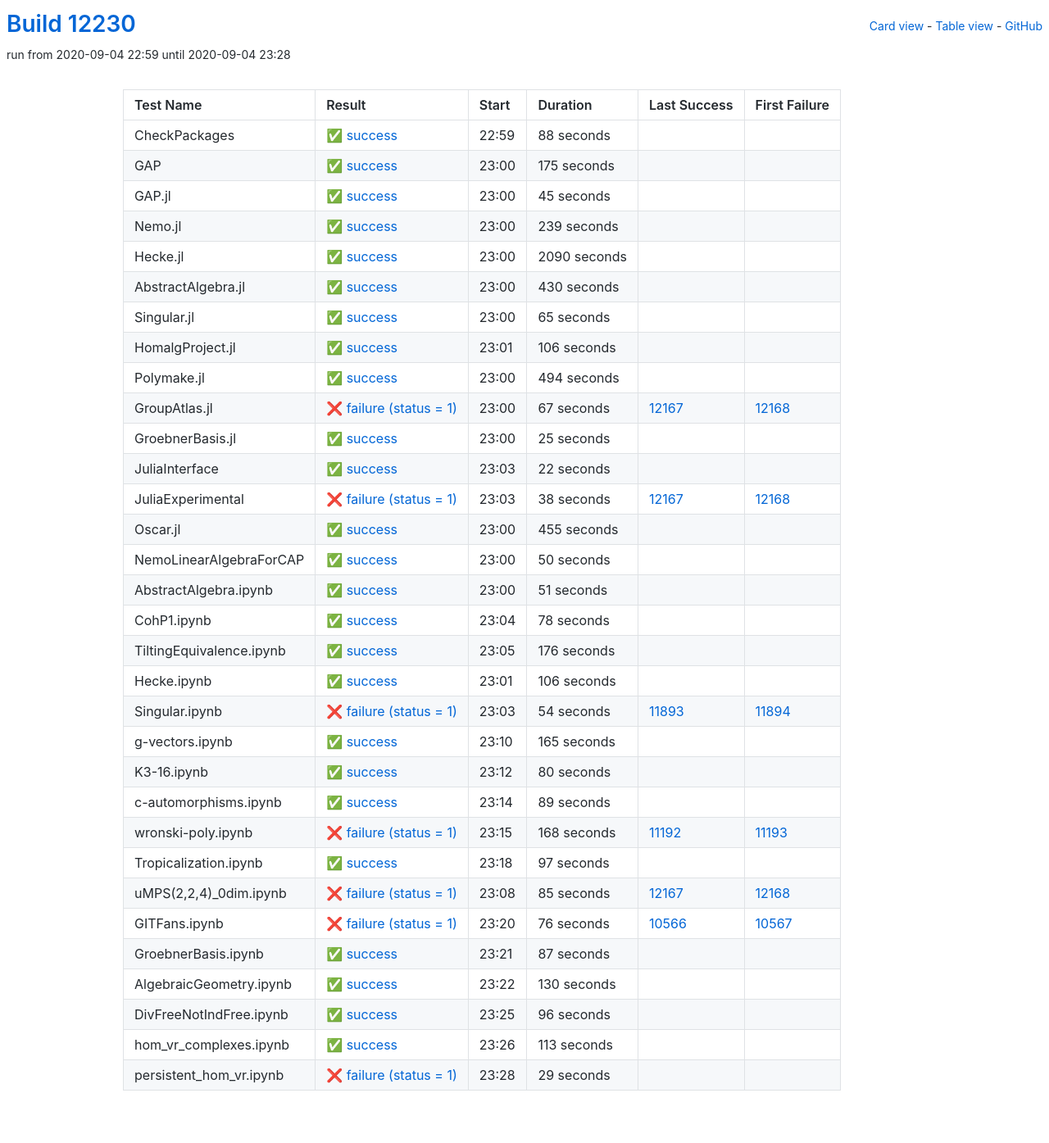
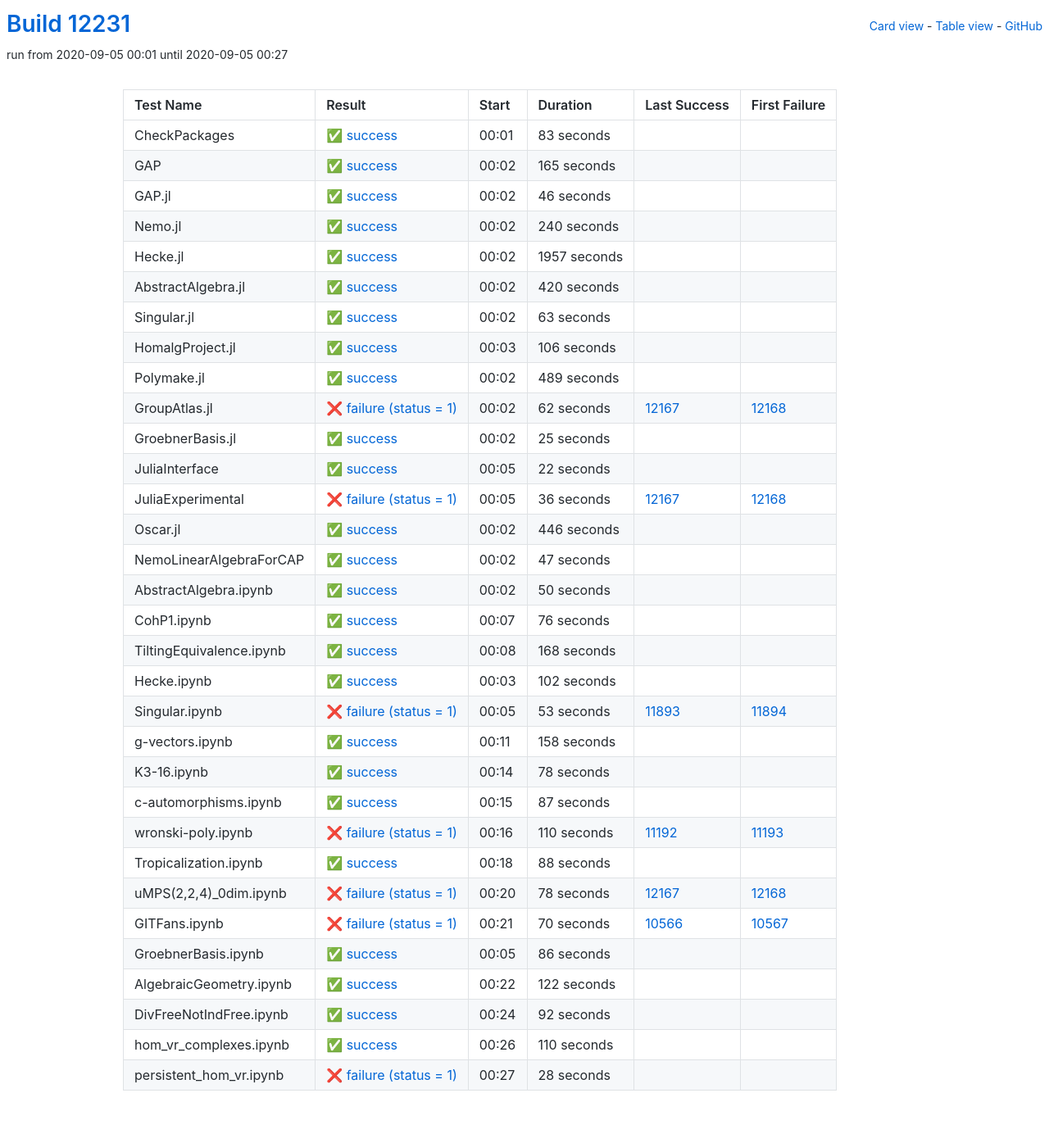
Before and after one commit to oscar-system/oscar-ci-status, a Jekyll site: the page built from table.html, in a window 1280 px wide. Shown: the whole page at 82% size. Built offline with Jekyll 4.4.1, drawn with Linux system fonts in a browser that asks for light colours.

Commit message:
Build #12231

```diff
--- a/_data/ci.yml
+++ b/_data/ci.yml
@@ -1,6 +1,6 @@
 ---
-build: 12230
-build_url: https://oscarci.mathematik.uni-kl.de/job/oscar/12230/
+build: 12231
+build_url: https://oscarci.mathematik.uni-kl.de/job/oscar/12231/
 job: oscar
 organization: oscar-system
 repo: oscar-ci-status
@@ -8,92 +8,92 @@
 tests:
 - name: CheckPackages
   id: checkpackages
-  log: https://oscarci.mathematik.uni-kl.de/job/oscar/12230/artifact/logs/build-12230/CheckPackages.log
-  start: 2020-09-04 22:59
+  log: https://oscarci.mathematik.uni-kl.de/job/oscar/12231/artifact/logs/build-12231/CheckPackages.log
+  start: 2020-09-05 00:01
   success: true
   exitcode: 0
   status: success
-  duration: 88
+  duration: 83
   last_success: false
   last_success_url:
   first_failure: false
   first_failure_url:
 - name: GAP
   id: gap
-  log: https://oscarci.mathematik.uni-kl.de/job/oscar/12230/artifact/logs/build-12230/GAP.log
-  start: 2020-09-04 23:00
+  log: https://oscarci.mathematik.uni-kl.de/job/oscar/12231/artifact/logs/build-12231/GAP.log
+  start: 2020-09-05 00:02
   success: true
   exitcode: 0
   status: success
-  duration: 175
+  duration: 165
   last_success: false
   last_success_url:
   first_failure: false
   first_failure_url:
 - name: GAP.jl
   id: gap-jl
-  log: https://oscarci.mathematik.uni-kl.de/job/oscar/12230/artifact/logs/build-12230/GAP.jl.log
-  start: 2020-09-04 23:00
+  log: https://oscarci.mathematik.uni-kl.de/job/oscar/12231/artifact/logs/build-12231/GAP.jl.log
+  start: 2020-09-05 00:02
   success: true
   exitcode: 0
   status: success
-  duration: 45
+  duration: 46
   last_success: false
   last_success_url:
   first_failure: false
   first_failure_url:
 - name: Nemo.jl
   id: nemo-jl
-  log: https://oscarci.mathematik.uni-kl.de/job/oscar/12230/artifact/logs/build-12230/Nemo.jl.log
-  start: 2020-09-04 23:00
+  log: https://oscarci.mathematik.uni-kl.de/job/oscar/12231/artifact/logs/build-12231/Nemo.jl.log
+  start: 2020-09-05 00:02
   success: true
   exitcode: 0
   status: success
-  duration: 239
+  duration: 240
   last_success: false
   last_success_url:
   first_failure: false
   first_failure_url:
 - name: Hecke.jl
   id: hecke-jl
-  log: https://oscarci.mathematik.uni-kl.de/job/oscar/12230/artifact/logs/build-12230/Hecke.jl.log
-  start: 2020-09-04 23:00
+  log: https://oscarci.mathematik.uni-kl.de/job/oscar/12231/artifact/logs/build-12231/Hecke.jl.log
+  start: 2020-09-05 00:02
   success: true
   exitcode: 0
   status: success
-  duration: 2090
+  duration: 1957
   last_success: false
   last_success_url:
   first_failure: false
   first_failure_url:
 - name: AbstractAlgebra.jl
   id: abstractalgebra-jl
-  log: https://oscarci.mathematik.uni-kl.de/job/oscar/12230/artifact/logs/build-12230/AbstractAlgebra.jl.log
-  start: 2020-09-04 23:00
+  log: https://oscarci.mathematik.uni-kl.de/job/oscar/12231/artifact/logs/build-12231/AbstractAlgebra.jl.log
+  start: 2020-09-05 00:02
   success: true
   exitcode: 0
   status: success
-  duration: 430
+  duration: 420
   last_success: false
   last_success_url:
   first_failure: false
   first_failure_url:
 - name: Singular.jl
   id: singular-jl
-  log: https://oscarci.mathematik.uni-kl.de/job/oscar/12230/artifact/logs/build-12230/Singular.jl.log
-  start: 2020-09-04 23:00
+  log: https://oscarci.mathematik.uni-kl.de/job/oscar/12231/artifact/logs/build-12231/Singular.jl.log
+  start: 2020-09-05 00:02
   success: true
   exitcode: 0
   status: success
-  duration: 65
+  duration: 63
   last_success: false
   last_success_url:
   first_failure: false
   first_failure_url:
 - name: HomalgProject.jl
   id: homalgproject-jl
-  log: https://oscarci.mathematik.uni-kl.de/job/oscar/12230/artifact/logs/build-12230/HomalgProject.jl.log
-  start: 2020-09-04 23:01
+  log: https://oscarci.mathematik.uni-kl.de/job/oscar/12231/artifact/logs/build-12231/HomalgProject.jl.log
+  start: 2020-09-05 00:03
   success: true
   exitcode: 0
   status: success
@@ -104,32 +104,32 @@
   first_failure_url:
 - name: Polymake.jl
   id: polymake-jl
-  log: https://oscarci.mathematik.uni-kl.de/job/oscar/12230/artifact/logs/build-12230/Polymake.jl.log
-  start: 2020-09-04 23:00
+  log: https://oscarci.mathematik.uni-kl.de/job/oscar/12231/artifact/logs/build-12231/Polymake.jl.log
+  start: 2020-09-05 00:02
   success: true
   exitcode: 0
   status: success
-  duration: 494
+  duration: 489
   last_success: false
   last_success_url:
   first_failure: false
   first_failure_url:
 - name: GroupAtlas.jl
   id: groupatlas-jl
-  log: https://oscarci.mathematik.uni-kl.de/job/oscar/12230/artifact/logs/build-12230/GroupAtlas.jl.log
-  start: 2020-09-04 23:00
+  log: https://oscarci.mathematik.uni-kl.de/job/oscar/12231/artifact/logs/build-12231/GroupAtlas.jl.log
+  start: 2020-09-05 00:02
   success: false
   exitcode: 1
   status: failure
-  duration: 67
+  duration: 62
   last_success: 12167
   last_success_url: https://oscarci.mathematik.uni-kl.de/job/oscar/12167/
   first_failure: 12168
   first_failure_url: https://oscarci.mathematik.uni-kl.de/job/oscar/12168/
 - name: GroebnerBasis.jl
   id: groebnerbasis-jl
-  log: https://oscarci.mathematik.uni-kl.de/job/oscar/12230/artifact/logs/build-12230/GroebnerBasis.jl.log
-  start: 2020-09-04 23:00
+  log: https://oscarci.mathematik.uni-kl.de/job/oscar/12231/artifact/logs/build-12231/GroebnerBasis.jl.log
+  start: 2020-09-05 00:02
   success: true
   exitcode: 0
   status: success
@@ -140,8 +140,8 @@
   first_failure_url:
 - name: JuliaInterface
   id: juliainterface
-  log: https://oscarci.mathematik.uni-kl.de/job/oscar/12230/artifact/logs/build-12230/JuliaInterface.log
-  start: 2020-09-04 23:03
+  log: https://oscarci.mathematik.uni-kl.de/job/oscar/12231/artifact/logs/build-12231/JuliaInterface.log
+  start: 2020-09-05 00:05
   success: true
   exitcode: 0
   status: success
@@ -152,32 +152,44 @@
   first_failure_url:
 - name: JuliaExperimental
   id: juliaexperimental
-  log: https://oscarci.mathematik.uni-kl.de/job/oscar/12230/artifact/logs/build-12230/JuliaExperimental.log
-  start: 2020-09-04 23:03
+  log: https://oscarci.mathematik.uni-kl.de/job/oscar/12231/artifact/logs/build-12231/JuliaExperimental.log
+  start: 2020-09-05 00:05
   success: false
   exitcode: 1
   status: failure
-  duration: 38
+  duration: 36
   last_success: 12167
   last_success_url: https://oscarci.mathematik.uni-kl.de/job/oscar/12167/
   first_failure: 12168
   first_failure_url: https://oscarci.mathematik.uni-kl.de/job/oscar/12168/
 - name: Oscar.jl
   id: oscar-jl
-  log: https://oscarci.mathematik.uni-kl.de/job/oscar/12230/artifact/logs/build-12230/Oscar.jl.log
-  start: 2020-09-04 23:00
+  log: https://oscarci.mathematik.uni-kl.de/job/oscar/12231/artifact/logs/build-12231/Oscar.jl.log
+  start: 2020-09-05 00:02
   success: true
   exitcode: 0
   status: success
-  duration: 455
+  duration: 446
   last_success: false
   last_success_url:
   first_failure: false
   first_failure_url:
 - name: NemoLinearAlgebraForCAP
   id: nemolinearalgebraforcap
-  log: https://oscarci.mathematik.uni-kl.de/job/oscar/12230/artifact/logs/build-12230/NemoLinearAlgebraForCAP.log
-  start: 2020-09-04 23:00
+  log: https://oscarci.mathematik.uni-kl.de/job/oscar/12231/artifact/logs/build-12231/NemoLinearAlgebraForCAP.log
+  start: 2020-09-05 00:02
+  success: true
+  exitcode: 0
+  status: success
+  duration: 47
+  last_success: false
+  last_success_url:
+  first_failure: false
+  first_failure_url:
+- name: AbstractAlgebra.ipynb
+  id: abstractalgebra-ipynb
+  log: https://oscarci.mathematik.uni-kl.de/job/oscar/12231/artifact/logs/build-12231/AbstractAlgebra.ipynb.log
+  start: 2020-09-05 00:02
   success: true
   exitcode: 0
   status: success
@@ -186,22 +198,70 @@
   last_success_url:
   first_failure: false
   first_failure_url:
-- name: AbstractAlgebra.ipynb
-  id: abstractalgebra-ipynb
-  log: https://oscarci.mathematik.uni-kl.de/job/oscar/12230/artifact/logs/build-12230/AbstractAlgebra.ipynb.log
-  start: 2020-09-04 23:00
+- name: CohP1.ipynb
+  id: cohp1-ipynb
+  log: https://oscarci.mathematik.uni-kl.de/job/oscar/12231/artifact/logs/build-12231/CohP1.ipynb.log
+  start: 2020-09-05 00:07
   success: true
   exitcode: 0
   status: success
-  duration: 51
+  duration: 76
   last_success: false
   last_success_url:
   first_failure: false
   first_failure_url:
-- name: CohP1.ipynb
-  id: cohp1-ipynb
-  log: https://oscarci.mathematik.uni-kl.de/job/oscar/12230/artifact/logs/build-12230/CohP1.ipynb.log
-  start: 2020-09-04 23:04
+- name: TiltingEquivalence.ipynb
+  id: tiltingequivalence-ipynb
+  log: https://oscarci.mathematik.uni-kl.de/job/oscar/12231/artifact/logs/build-12231/TiltingEquivalence.ipynb.log
+  start: 2020-09-05 00:08
+  success: true
+  exitcode: 0
+  status: success
+  duration: 168
+  last_success: false
+  last_success_url:
+  first_failure: false
+  first_failure_url:
+- name: Hecke.ipynb
+  id: hecke-ipynb
+  log: https://oscarci.mathematik.uni-kl.de/job/oscar/12231/artifact/logs/build-12231/Hecke.ipynb.log
+  start: 2020-09-05 00:03
+  success: true
+  exitcode: 0
+  status: success
+  duration: 102
+  last_success: false
+  last_success_url:
+  first_failure: false
+  first_failure_url:
+- name: Singular.ipynb
+  id: singular-ipynb
+  log: https://oscarci.mathematik.uni-kl.de/job/oscar/12231/artifact/logs/build-12231/Singular.ipynb.log
+  start: 2020-09-05 00:05
+  success: false
+  exitcode: 1
+  status: failure
+  duration: 53
+  last_success: 11893
+  last_success_url: https://oscarci.mathematik.uni-kl.de/job/oscar/11893/
+  first_failure: 11894
+  first_failure_url: https://oscarci.mathematik.uni-kl.de/job/oscar/11894/
+- name: g-vectors.ipynb
+  id: g-vectors-ipynb
+  log: https://oscarci.mathematik.uni-kl.de/job/oscar/12231/artifact/logs/build-12231/g-vectors.ipynb.log
+  start: 2020-09-05 00:11
+  success: true
+  exitcode: 0
+  status: success
+  duration: 158
+  last_success: false
+  last_success_url:
+  first_failure: false
+  first_failure_url:
+- name: K3-16.ipynb
+  id: k3-16-ipynb
+  log: https://oscarci.mathematik.uni-kl.de/job/oscar/12231/artifact/logs/build-12231/K3-16.ipynb.log
+  start: 2020-09-05 00:14
   success: true
   exitcode: 0
   status: success
@@ -210,130 +270,10 @@
   last_success_url:
   first_failure: false
   first_failure_url:
-- name: TiltingEquivalence.ipynb
-  id: tiltingequivalence-ipynb
-  log: https://oscarci.mathematik.uni-kl.de/job/oscar/12230/artifact/logs/build-12230/TiltingEquivalence.ipynb.log
-  start: 2020-09-04 23:05
-  success: true
-  exitcode: 0
-  status: success
-  duration: 176
-  last_success: false
-  last_success_url:
-  first_failure: false
-  first_failure_url:
-- name: Hecke.ipynb
-  id: hecke-ipynb
-  log: https://oscarci.mathematik.uni-kl.de/job/oscar/12230/artifact/logs/build-12230/Hecke.ipynb.log
-  start: 2020-09-04 23:01
-  success: true
-  exitcode: 0
-  status: success
-  duration: 106
-  last_success: false
-  last_success_url:
-  first_failure: false
-  first_failure_url:
-- name: Singular.ipynb
-  id: singular-ipynb
-  log: https://oscarci.mathematik.uni-kl.de/job/oscar/12230/artifact/logs/build-12230/Singular.ipynb.log
-  start: 2020-09-04 23:03
-  success: false
-  exitcode: 1
-  status: failure
-  duration: 54
-  last_success: 11893
-  last_success_url: https://oscarci.mathematik.uni-kl.de/job/oscar/11893/
-  first_failure: 11894
-  first_failure_url: https://oscarci.mathematik.uni-kl.de/job/oscar/11894/
-- name: g-vectors.ipynb
-  id: g-vectors-ipynb
-  log: https://oscarci.mathematik.uni-kl.de/job/oscar/12230/artifact/logs/build-12230/g-vectors.ipynb.log
-  start: 2020-09-04 23:10
-  success: true
-  exitcode: 0
-  status: success
-  duration: 165
-  last_success: false
-  last_success_url:
-  first_failure: false
-  first_failure_url:
-- name: K3-16.ipynb
-  id: k3-16-ipynb
-  log: https://oscarci.mathematik.uni-kl.de/job/oscar/12230/artifact/logs/build-12230/K3-16.ipynb.log
-  start: 2020-09-04 23:12
-  success: true
-  exitcode: 0
-  status: success
-  duration: 80
-  last_success: false
-  last_success_url:
-  first_failure: false
-  first_failure_url:
 - name: c-automorphisms.ipynb
   id: c-automorphisms-ipynb
-  log: https://oscarci.mathematik.uni-kl.de/job/oscar/12230/artifact/logs/build-12230/c-automorphisms.ipynb.log
-  start: 2020-09-04 23:14
-  success: true
-  exitcode: 0
-  status: success
-  duration: 89
-  last_success: false
-  last_success_url:
-  first_failure: false
-  first_failure_url:
-- name: wronski-poly.ipynb
-  id: wronski-poly-ipynb
-  log: https://oscarci.mathematik.uni-kl.de/job/oscar/12230/artifact/logs/build-12230/wronski-poly.ipynb.log
-  start: 2020-09-04 23:15
-  success: false
-  exitcode: 1
-  status: failure
-  duration: 168
-  last_success: 11192
-  last_success_url: https://oscarci.mathematik.uni-kl.de/job/oscar/11192/
-  first_failure: 11193
-  first_failure_url: https://oscarci.mathematik.uni-kl.de/job/oscar/11193/
-- name: Tropicalization.ipynb
-  id: tropicalization-ipynb
-  log: https://oscarci.mathematik.uni-kl.de/job/oscar/12230/artifact/logs/build-12230/Tropicalization.ipynb.log
-  start: 2020-09-04 23:18
-  success: true
-  exitcode: 0
-  status: success
-  duration: 97
-  last_success: false
-  last_success_url:
-  first_failure: false
-  first_failure_url:
-- name: uMPS(2,2,4)_0dim.ipynb
-  id: umps-2-2-4-0dim-ipynb
-  log: https://oscarci.mathematik.uni-kl.de/job/oscar/12230/artifact/logs/build-12230/uMPS-2-2-4-_0dim.ipynb.log
-  start: 2020-09-04 23:08
-  success: false
-  exitcode: 1
-  status: failure
-  duration: 85
-  last_success: 12167
-  last_success_url: https://oscarci.mathematik.uni-kl.de/job/oscar/12167/
-  first_failure: 12168
-  first_failure_url: https://oscarci.mathematik.uni-kl.de/job/oscar/12168/
-- name: GITFans.ipynb
-  id: gitfans-ipynb
-  log: https://oscarci.mathematik.uni-kl.de/job/oscar/12230/artifact/logs/build-12230/GITFans.ipynb.log
-  start: 2020-09-04 23:20
-  success: false
-  exitcode: 1
-  status: failure
-  duration: 76
-  last_success: 10566
-  last_success_url: https://oscarci.mathematik.uni-kl.de/job/oscar/10566/
-  first_failure: 10567
-  first_failure_url: https://oscarci.mathematik.uni-kl.de/job/oscar/10567/
-- name: GroebnerBasis.ipynb
-  id: groebnerbasis-ipynb
-  log: https://oscarci.mathematik.uni-kl.de/job/oscar/12230/artifact/logs/build-12230/GroebnerBasis.ipynb.log
-  start: 2020-09-04 23:21
+  log: https://oscarci.mathematik.uni-kl.de/job/oscar/12231/artifact/logs/build-12231/c-automorphisms.ipynb.log
+  start: 2020-09-05 00:15
   success: true
   exitcode: 0
   status: success
@@ -342,50 +282,110 @@
   last_success_url:
   first_failure: false
   first_failure_url:
-- name: AlgebraicGeometry.ipynb
-  id: algebraicgeometry-ipynb
-  log: https://oscarci.mathematik.uni-kl.de/job/oscar/12230/artifact/logs/build-12230/AlgebraicGeometry.ipynb.log
-  start: 2020-09-04 23:22
+- name: wronski-poly.ipynb
+  id: wronski-poly-ipynb
+  log: https://oscarci.mathematik.uni-kl.de/job/oscar/12231/artifact/logs/build-12231/wronski-poly.ipynb.log
+  start: 2020-09-05 00:16
+  success: false
+  exitcode: 1
+  status: failure
+  duration: 110
+  last_success: 11192
+  last_success_url: https://oscarci.mathematik.uni-kl.de/job/oscar/11192/
+  first_failure: 11193
+  first_failure_url: https://oscarci.mathematik.uni-kl.de/job/oscar/11193/
+- name: Tropicalization.ipynb
+  id: tropicalization-ipynb
+  log: https://oscarci.mathematik.uni-kl.de/job/oscar/12231/artifact/logs/build-12231/Tropicalization.ipynb.log
+  start: 2020-09-05 00:18
   success: true
   exitcode: 0
   status: success
-  duration: 130
+  duration: 88
+  last_success: false
+  last_success_url:
+  first_failure: false
+  first_failure_url:
+- name: uMPS(2,2,4)_0dim.ipynb
+  id: umps-2-2-4-0dim-ipynb
+  log: https://oscarci.mathematik.uni-kl.de/job/oscar/12231/artifact/logs/build-12231/uMPS-2-2-4-_0dim.ipynb.log
+  start: 2020-09-05 00:20
+  success: false
+  exitcode: 1
+  status: failure
+  duration: 78
+  last_success: 12167
+  last_success_url: https://oscarci.mathematik.uni-kl.de/job/oscar/12167/
+  first_failure: 12168
+  first_failure_url: https://oscarci.mathematik.uni-kl.de/job/oscar/12168/
+- name: GITFans.ipynb
+  id: gitfans-ipynb
+  log: https://oscarci.mathematik.uni-kl.de/job/oscar/12231/artifact/logs/build-12231/GITFans.ipynb.log
+  start: 2020-09-05 00:21
+  success: false
+  exitcode: 1
+  status: failure
+  duration: 70
+  last_success: 10566
+  last_success_url: https://oscarci.mathematik.uni-kl.de/job/oscar/10566/
+  first_failure: 10567
+  first_failure_url: https://oscarci.mathematik.uni-kl.de/job/oscar/10567/
+- name: GroebnerBasis.ipynb
+  id: groebnerbasis-ipynb
+  log: https://oscarci.mathematik.uni-kl.de/job/oscar/12231/artifact/logs/build-12231/GroebnerBasis.ipynb.log
+  start: 2020-09-05 00:05
+  success: true
+  exitcode: 0
+  status: success
+  duration: 86
+  last_success: false
+  last_success_url:
+  first_failure: false
+  first_failure_url:
+- name: AlgebraicGeometry.ipynb
+  id: algebraicgeometry-ipynb
+  log: https://oscarci.mathematik.uni-kl.de/job/oscar/12231/artifact/logs/build-12231/AlgebraicGeometry.ipynb.log
+  start: 2020-09-05 00:22
+  success: true
+  exitcode: 0
+  status: success
+  duration: 122
   last_success: false
   last_success_url:
   first_failure: false
   first_failure_url:
 - name: DivFreeNotIndFree.ipynb
   id: divfreenotindfree-ipynb
-  log: https://oscarci.mathematik.uni-kl.de/job/oscar/12230/artifact/logs/build-12230/DivFreeNotIndFree.ipynb.log
-  start: 2020-09-04 23:25
+  log: https://oscarci.mathematik.uni-kl.de/job/oscar/12231/artifact/logs/build-12231/DivFreeNotIndFree.ipynb.log
+  start: 2020-09-05 00:24
   success: true
   exitcode: 0
   status: success
-  duration: 96
+  duration: 92
   last_success: false
   last_success_url:
   first_failure: false
   first_failure_url:
 - name: hom_vr_complexes.ipynb
   id: hom-vr-complexes-ipynb
-  log: https://oscarci.mathematik.uni-kl.de/job/oscar/12230/artifact/logs/build-12230/hom_vr_complexes.ipynb.log
-  start: 2020-09-04 23:26
+  log: https://oscarci.mathematik.uni-kl.de/job/oscar/12231/artifact/logs/build-12231/hom_vr_complexes.ipynb.log
+  start: 2020-09-05 00:26
   success: true
   exitcode: 0
   status: success
-  duration: 113
+  duration: 110
   last_success: false
   last_success_url:
   first_failure: false
   first_failure_url:
 - name: persistent_hom_vr.ipynb
   id: persistent-hom-vr-ipynb
-  log: https://oscarci.mathematik.uni-kl.de/job/oscar/12230/artifact/logs/build-12230/persistent_hom_vr.ipynb.log
-  start: 2020-09-04 23:28
+  log: https://oscarci.mathematik.uni-kl.de/job/oscar/12231/artifact/logs/build-12231/persistent_hom_vr.ipynb.log
+  start: 2020-09-05 00:27
   success: false
   exitcode: 1
   status: failure
-  duration: 29
+  duration: 28
   last_success: false
   last_success_url:
   first_failure: false
```
Also changed, not shown: README.md.
